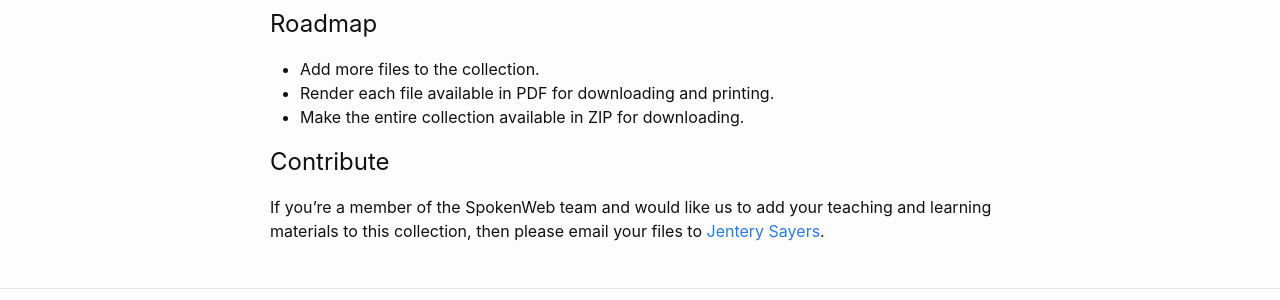
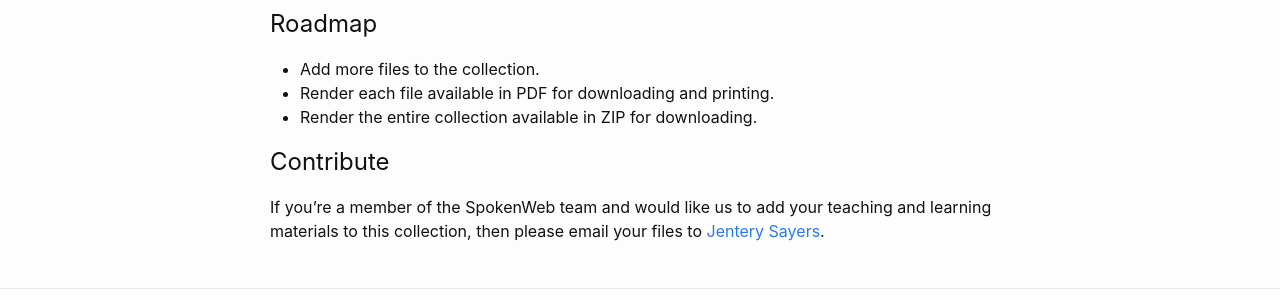
Before and after one commit to jentery/SWDemo, a Jekyll site: the page built from index.md, in a window 1280 px wide. Shown: the part 674-974 px from the top of the page. Built offline with Jekyll 4.4.1, drawn with Linux system fonts in a browser that asks for light colours.

Commit message:
Update index.md

```diff
--- a/index.md
+++ b/index.md
@@ -29,7 +29,7 @@ SpokenWeb director and PI: Jason Camlot (Concordia)
 
 * Add more files to the collection.
 * Render each file available in PDF for downloading and printing.
-* Make the entire collection available in ZIP for downloading.
+* Render the entire collection available in ZIP for downloading.
 
 ## Contribute
 
```
